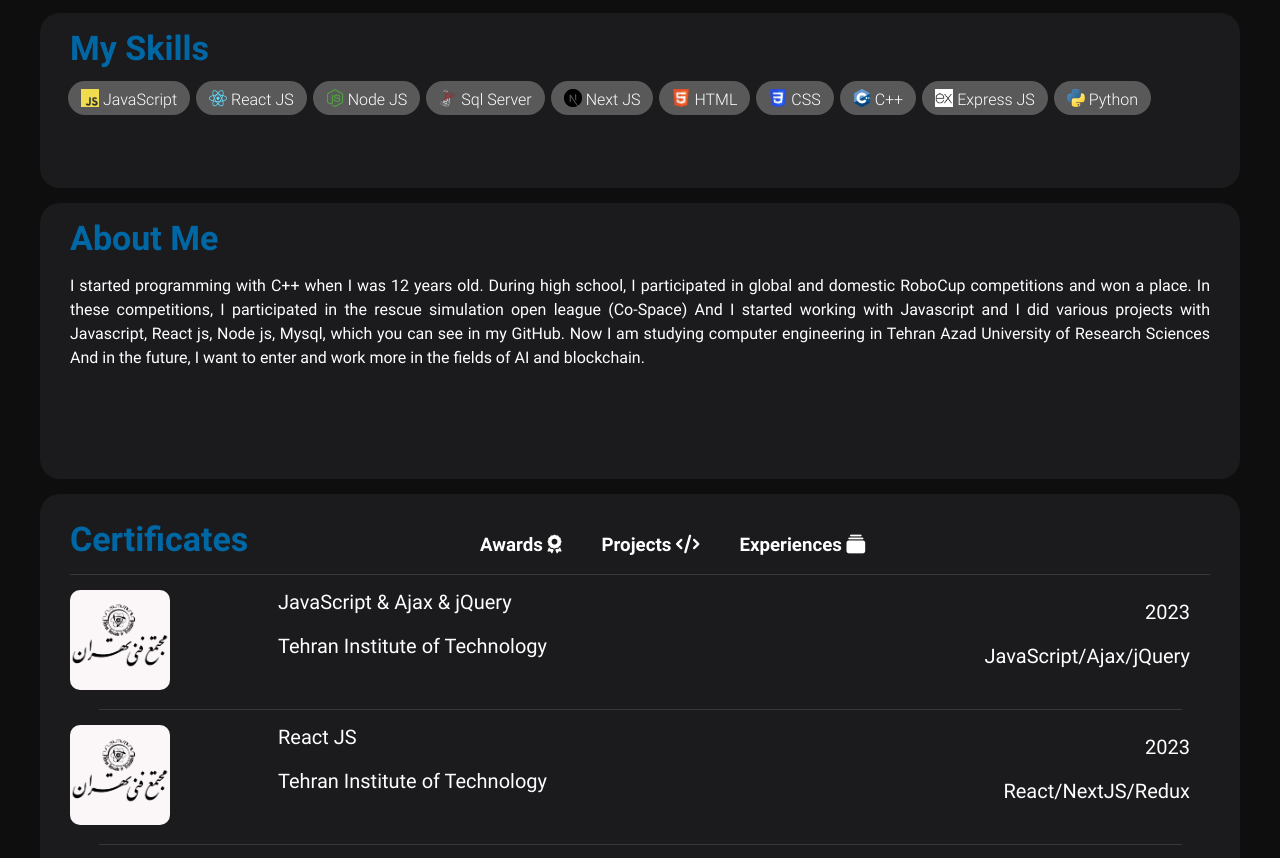
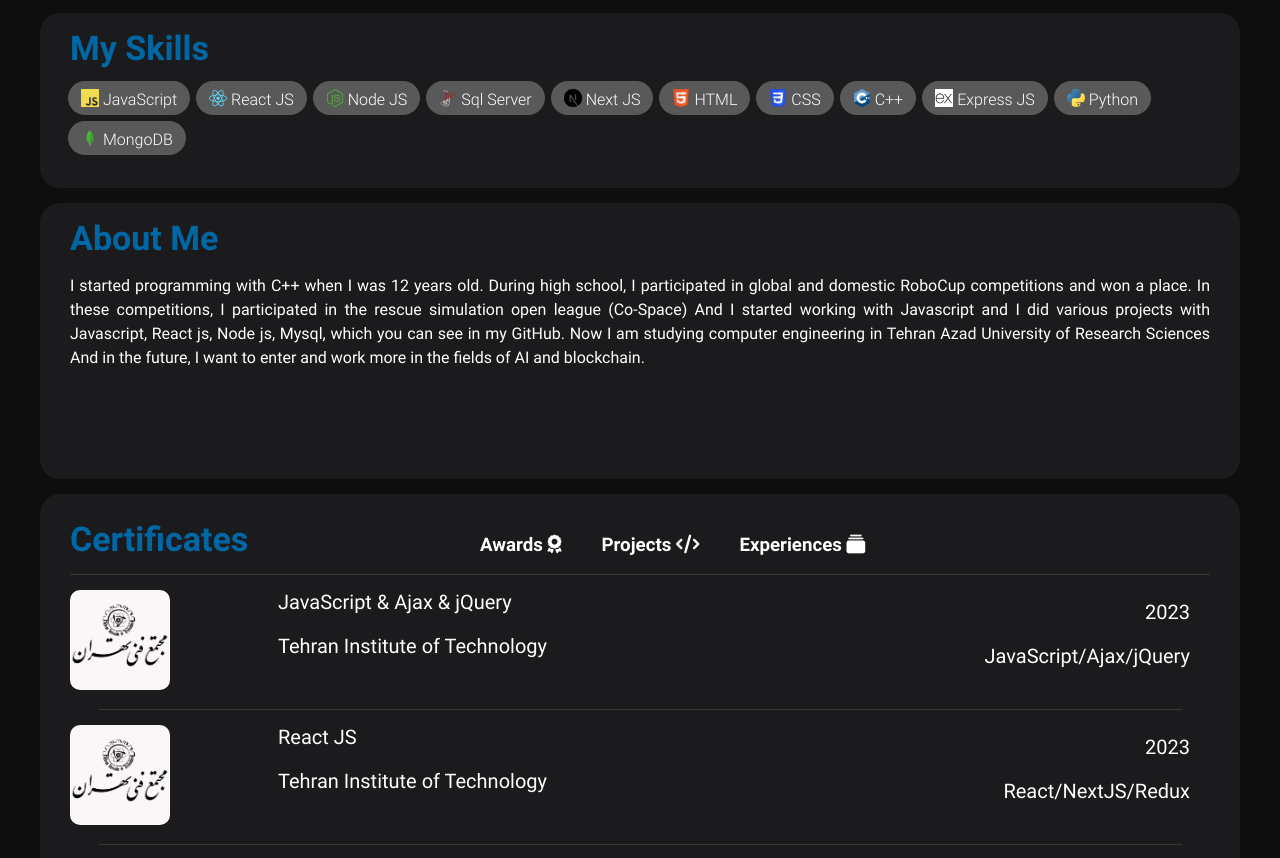
Before and after one commit to ariankoochak/PersonalWebsite, a React (Create React App) app in the folder ariankoochak/: page / in a window 1280 px wide. Shown: the part 900-1758 px from the top of the page. Built offline with nearby package versions, Linux system fonts and the light colour scheme.

Commit message:
add mongoDB to skills

```diff
--- a/ariankoochak/src/Components/MySkillsDiv/MySkillsDiv.jsx
+++ b/ariankoochak/src/Components/MySkillsDiv/MySkillsDiv.jsx
@@ -11,6 +11,7 @@ import cppLogoSrc from "../../Assets/Images/CppLogo.png";
 import expressLogoSrc from "../../Assets/Images/ExpressJsLogo.png";
 import pythonLogoSrc from "../../Assets/Images/PythonLogo.png";
 import nextJsLogoSrc from "../../Assets/Images/NextJsLogo.png";
+import mongoDBLogoSrc from "../../Assets/Images/MongoDbLogo.png"
 
 
 
@@ -33,6 +34,7 @@ export default function MySkillsDiv() {
               <SkillTag skillName="C++" skillIconSrc={cppLogoSrc} />
               <SkillTag skillName="Express JS" skillIconSrc={expressLogoSrc} />
               <SkillTag skillName="Python" skillIconSrc={pythonLogoSrc} />
+              <SkillTag skillName="MongoDB" skillIconSrc={mongoDBLogoSrc} />
           </div>
       </div>
   );
```
Also changed, not shown: ariankoochak/src/Assets/Images/MongoDbLogo.png (added).
